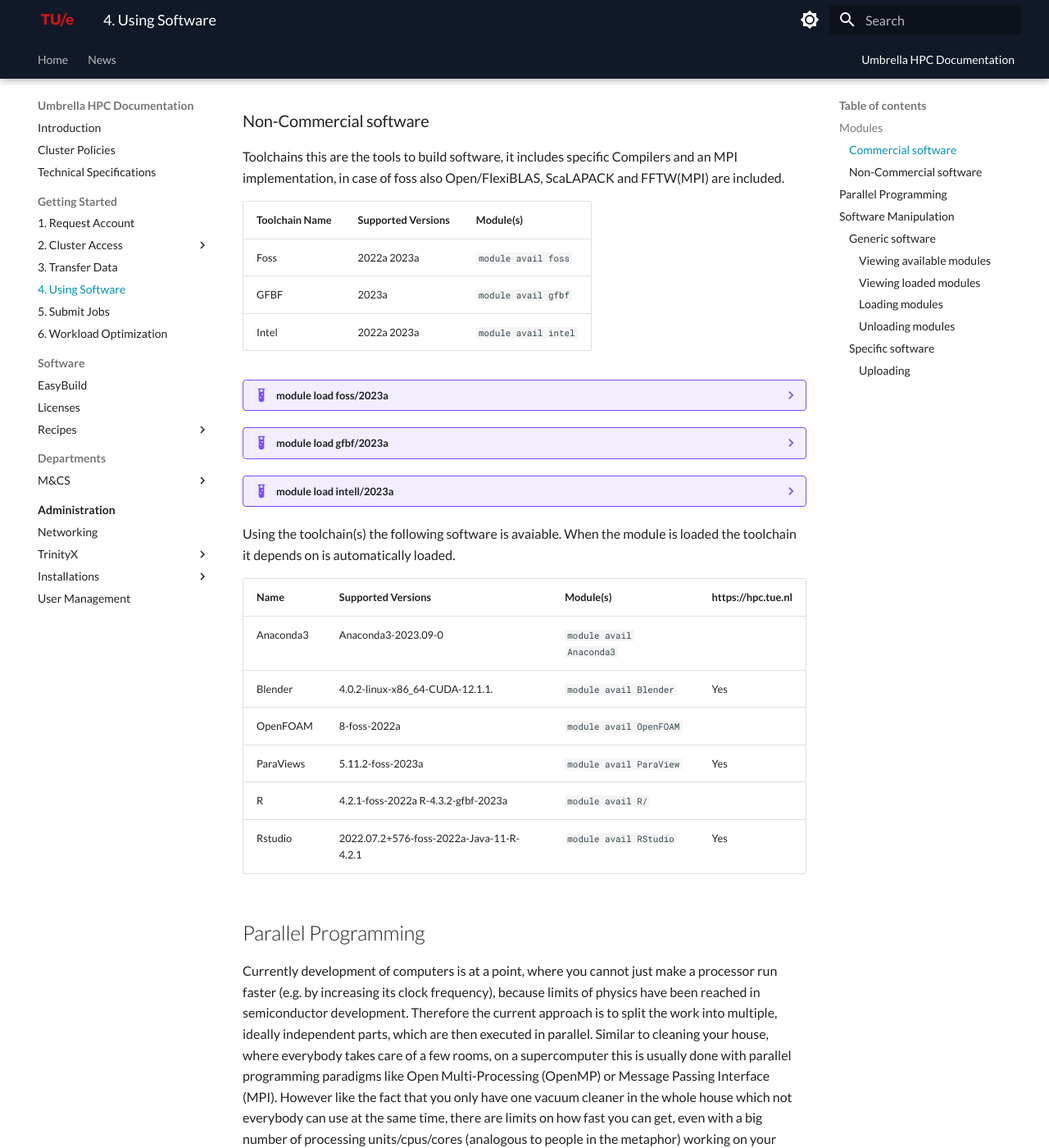
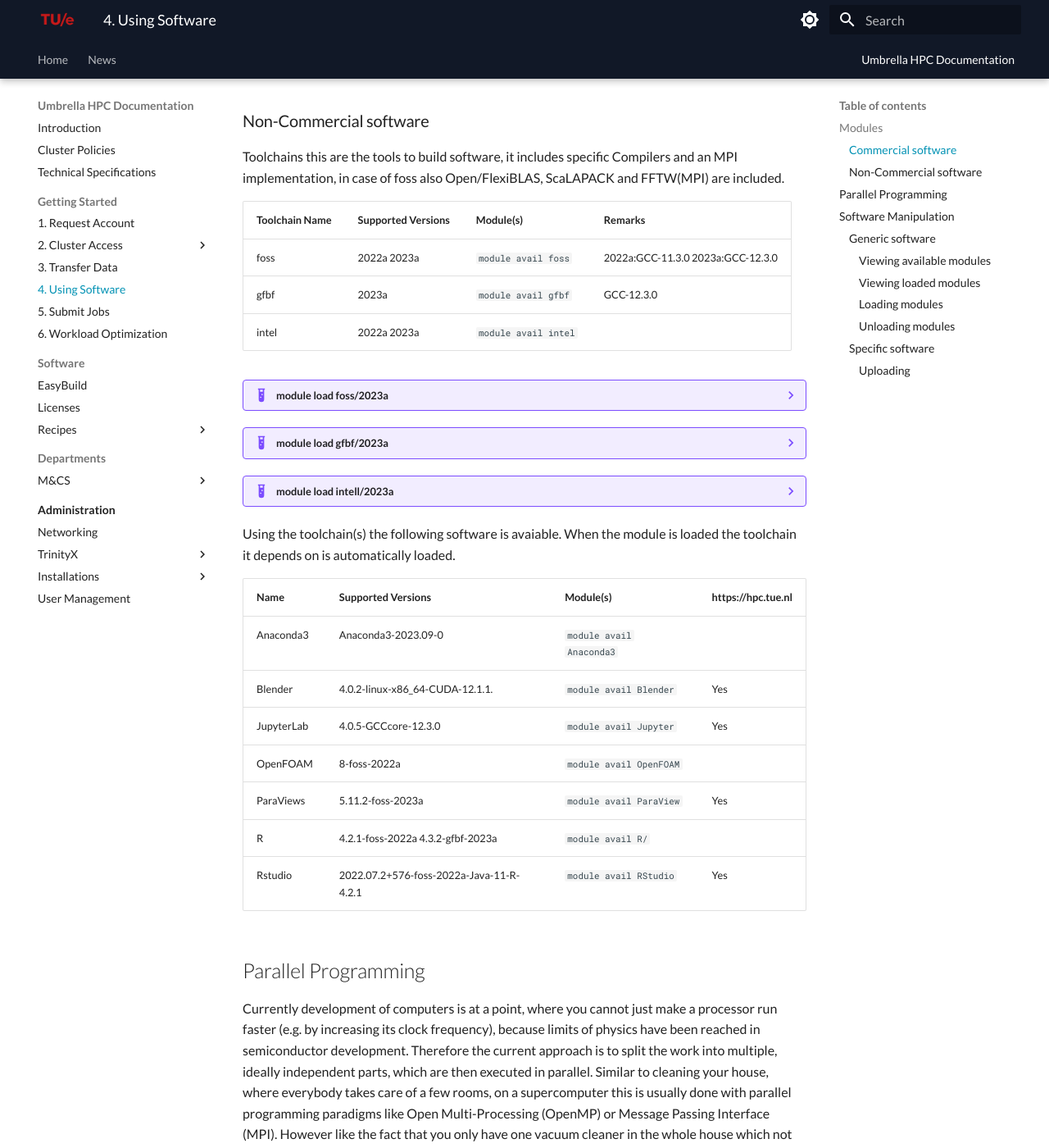
Before and after one commit to gferhpc/supercomputing.tue.nl, an MkDocs documentation site: the page built from pages/documentation/steps/software/index.md, in a window 1280 px wide and 1400 px high, scrolled down 1351 px. Shown: the whole window at 82% size. Built offline with MkDocs 1.6.1 and Material for MkDocs 9.7.7, drawn with Linux system fonts in a browser that asks for light colours.

Commit message:
Update index.md

````diff
--- a/pages/documentation/steps/software/index.md
+++ b/pages/documentation/steps/software/index.md
@@ -43,11 +43,11 @@
 
 Toolchains this are the tools to build software, it includes specific Compilers and an MPI implementation, in case of foss also Open/FlexiBLAS, ScaLAPACK and FFTW(MPI) are included.
 
-| Toolchain Name | Supported Versions                   | Module(s)                |
-| -------------- | ------------------------------------ | ------------------------ |
-| Foss           | 2022a 2023a                          | `module avail foss`      |
-| GFBF           | 2023a                                | `module avail gfbf`      |
-| Intel          | 2022a 2023a                          | `module avail intel`     |
+| Toolchain Name | Supported Versions                   | Module(s)                | Remarks |
+| -------------- | ------------------------------------ | ------------------------ | ------- |
+| foss           | 2022a 2023a                          | `module avail foss`      | 2022a:GCC-11.3.0 2023a:GCC-12.3.0 |
+| gfbf           | 2023a                                | `module avail gfbf`      | GCC-12.3.0 |
+| intel          | 2022a 2023a                          | `module avail intel`     | |
 
 ??? example "module load foss/2023a"
     ```shell
@@ -116,10 +116,12 @@
 | -------------- | ------------------------------------ | ------------------------ | ------------------ |
 | Anaconda3      | Anaconda3-2023.09-0                  | `module avail Anaconda3` | |
 | Blender        | 4.0.2-linux-x86_64-CUDA-12.1.1.      | `module avail Blender`   | Yes |
+| JupyterLab     | 4.0.5-GCCcore-12.3.0                 | `module avail Jupyter`   | Yes |
 | OpenFOAM       | 8-foss-2022a                         | `module avail OpenFOAM`  | |
 | ParaViews      | 5.11.2-foss-2023a                    | `module avail ParaView`  | Yes |
-| R              | 4.2.1-foss-2022a  R-4.3.2-gfbf-2023a | `module avail R/`        | |
+| R              | 4.2.1-foss-2022a  4.3.2-gfbf-2023a   | `module avail R/`        | |
 | Rstudio        | 2022.07.2+576-foss-2022a-Java-11-R-4.2.1 | `module avail RStudio` | Yes |
+
 
 
 
````
